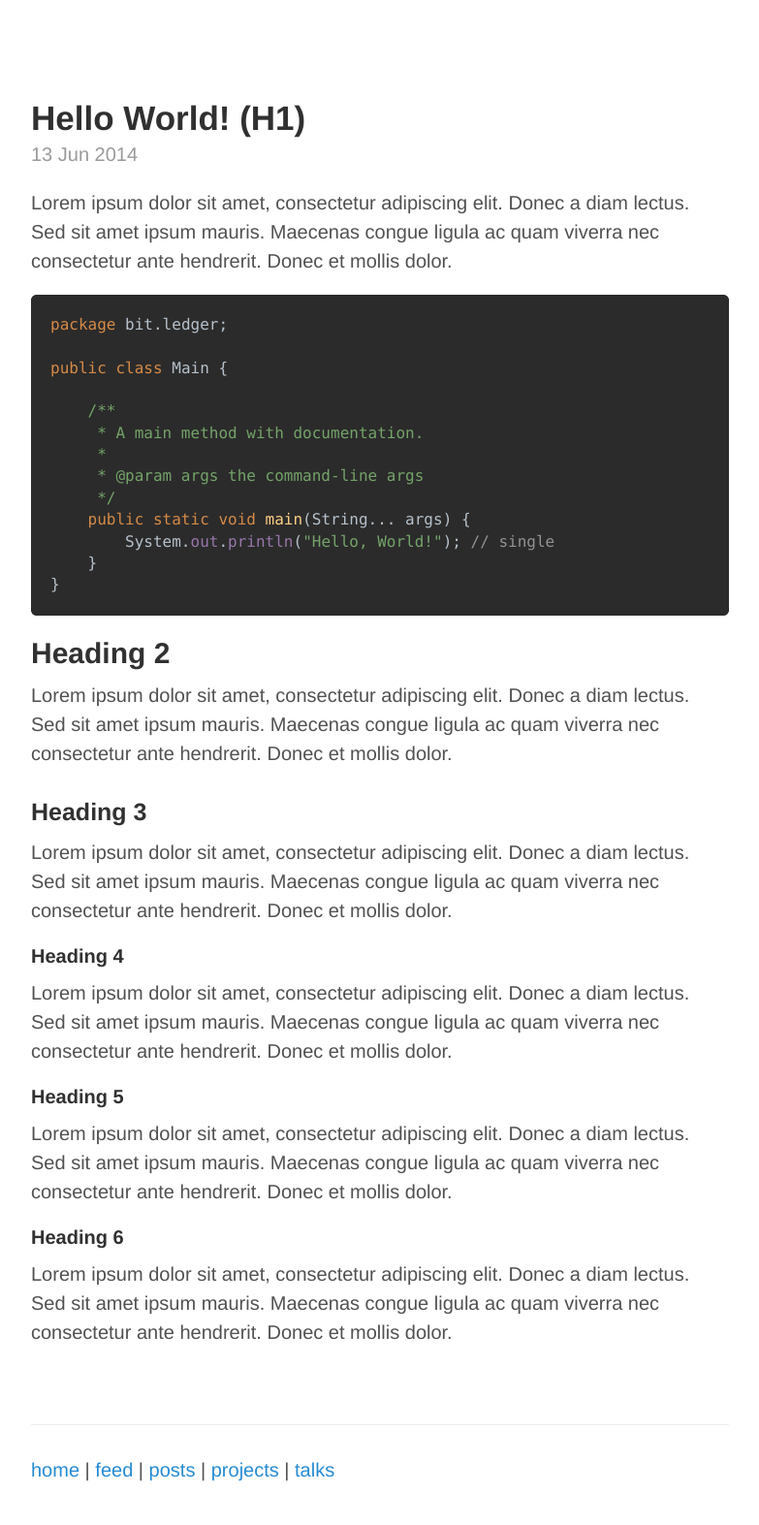
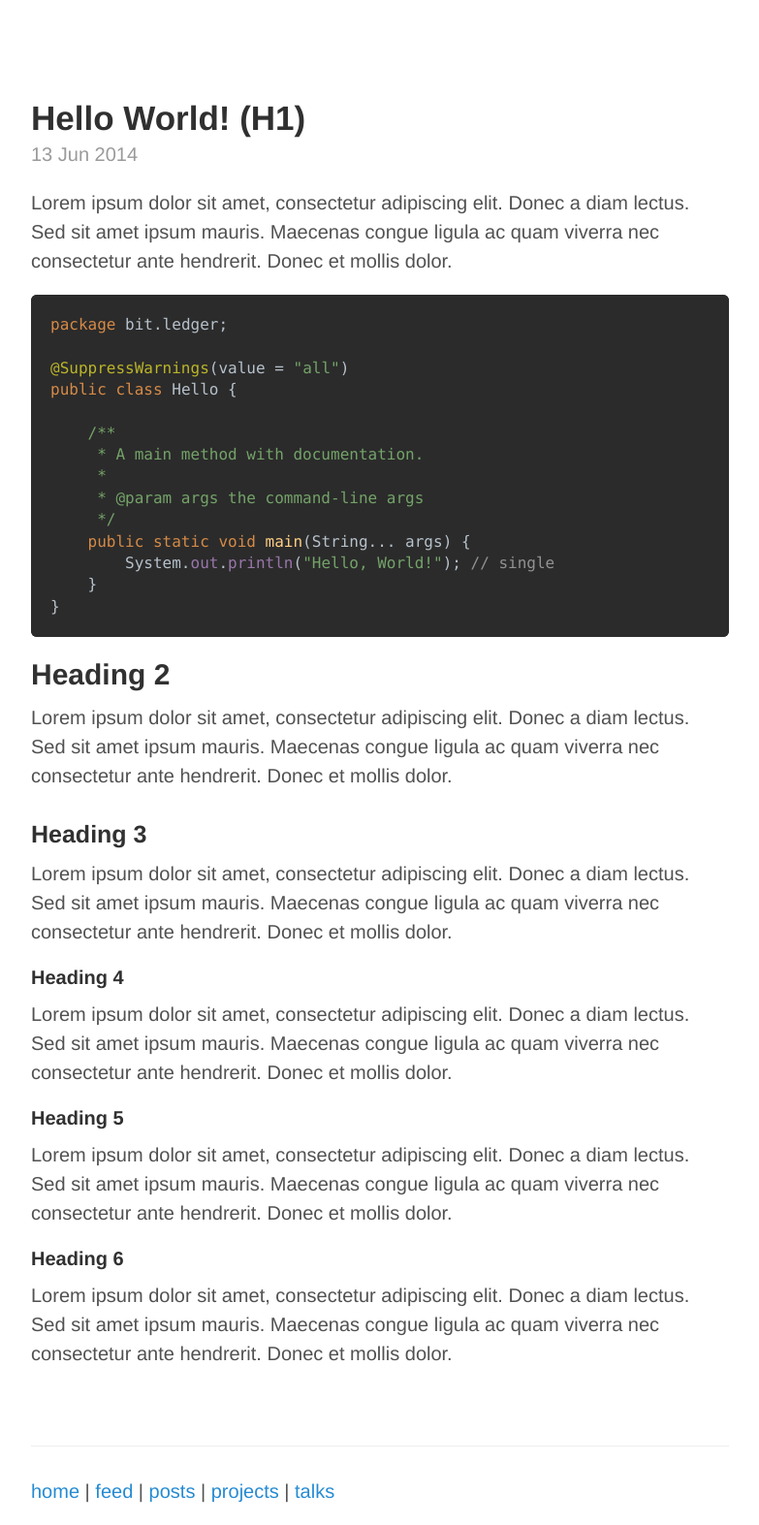
Before and after one commit to chiyodad/cbeams.github.io, a Jekyll site: the page built from _posts/2014-06-13-hello-world.md, in a window 1280 px wide. Shown: the whole page at 97% size, without its empty margins (248-1031 px from the left). Built offline with Jekyll 4.4.1, drawn with Linux system fonts in a browser that asks for light colours; Markdown is read by kramdown in place of the engine named in the settings; before the commit the page ends 1551 px from its top, so only the background shows below that.

Commit message:
Add annotation to sample code for completeness

````diff
--- a/_posts/2014-06-13-hello-world.md
+++ b/_posts/2014-06-13-hello-world.md
@@ -8,7 +8,8 @@ Lorem ipsum dolor sit amet, consectetur adipiscing elit. Donec a diam lectus. Se
 ```java
 package bit.ledger;
 
-public class Main {
+@SuppressWarnings(value = "all")
+public class Hello {
 
     /**
      * A main method with documentation.
````
